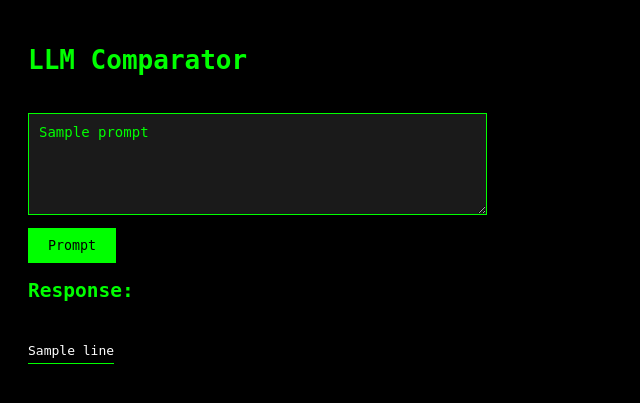
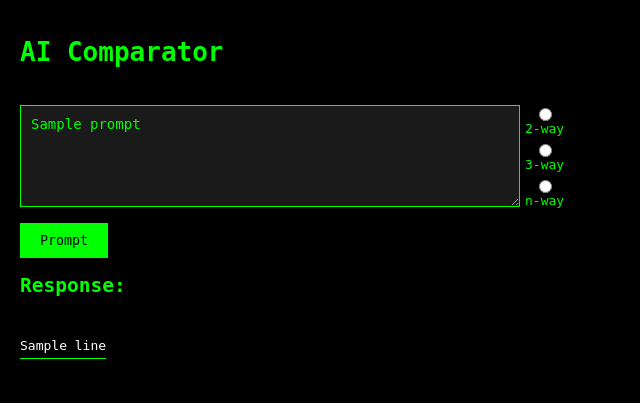
Before and after one commit to andrekramer/triskelion, a Flask app: template templates/index.html in a window 1280 px wide. Shown: the top 403 px of the page, without its empty margins (0-640 px from the left). Run offline with Flask 3, Linux system fonts and the light colour scheme; the template is opened without the code that fills it: most values are stand-ins (such as "Sample title", 1, 10 or a date in 2020).

Commit message:
comparion options in UI

```diff
--- a/app.py
+++ b/app.py
@@ -11,17 +11,28 @@ app = Flask(__name__)
 @app.route("/", methods=["GET", "POST"])
 async def index():
     if request.method == "POST":
-        input_text = request.form["text_input"]  # Get the text from the form
+        input_text = request.form["text_input"]
+        selected_comp = request.form.get("comp", "2")
+        print("selected comp " + selected_comp)
         if input_text is None or input_text.strip() == "":
-            return render_template("index.html")
-        response_lines = await process_text(input_text) # process the text
-        return render_template("index.html", response=response_lines, prompt=input_text) # Render the HTML page
-    return render_template("index.html") # renders the page on a GET request
+          return render_template("index.html", selected_comp=selected_comp)
+        response_lines = await process_prompt(input_text, selected_comp)
+        return render_template("index.html", response=response_lines, prompt=input_text, selected_comp=selected_comp) # Render the HTML page
+    return render_template("index.html", selected_comp="2") # renders the page on a GET request
 
 
-async def process_text(text):
-  result = await run_comparison(text, "n-way") # respond with a list of strings
+async def process_prompt(prompt, selected_comp):
+  match selected_comp:
+    case "0":
+      comp = "2-way"
+    case "1":
+      comp = "3-way"
+    case "2":
+       comp = "n-way"
+    case _:
+       comp = "none"
+  result = await run_comparison(prompt, comp) # respond with a list of strings
   return result
 
 if __name__ == "__main__":
-    app.run(debug=False)
+    app.run(debug=True)
--- a/templates/index.html
+++ b/templates/index.html
@@ -4,17 +4,33 @@
 <head>
     <title>AI Model Comparator</title>
     <style>
-        body {
-            background-color: black;
-            color: white;
-            font-family: monospace;
-            padding: 20px;
-        }
         h1, h2 {
             color: #00ff00;
         }
         form {
             margin-top: 20px;
+        }
+        body {
+            background-color: black;
+            color: white;
+            font-family: monospace;
+            margin: 0; /* Remove default body margin */
+            padding: 20px; /* Add some padding around content */
+        }
+        .terminal-input-group {
+            display: flex;
+            align-items: flex-start; /* Align items at the top */
+            margin: 0px; /* Add some margin */
+        }
+        .terminal-radio-group {
+            display: flex;
+            flex-direction: column; /* Stack radio buttons vertically */
+            margin-top: 0px; /* Add margin above radio group */
+            margin-left: 5px;
+        }
+        .terminal-radio-group label {
+            margin-bottom: 5px;
+            color: lime;
         }
         textarea {
             background-color: #1a1a1a;
@@ -28,13 +44,13 @@
             max-width: 500px; /* Set max width */
         }
         button {
-             background-color: #00ff00;
+            background-color: #00ff00;
             color: black;
             border: none;
             padding: 10px 20px;
             cursor: pointer;
             font-family: monospace;
-             margin-top: 10px;
+            margin-top: 10px;
         }
         button:hover {
             background-color: #00cc00; /* slightly darker green on hover */
@@ -42,7 +58,7 @@
         ul {
             list-style-type: none;
             padding: 0;
-             margin-top: 20px;
+            margin-top: 20px;
         }
         li {
              border-bottom: 1px solid #00ff00; /* Separator */
@@ -54,16 +70,22 @@
           flex-direction: column;
           align-items: flex-start;
           width: 100%;
-           max-width: 500px; /* Set max width */
+          max-width: 800px; /* Set max width */
          }
-
     </style>
 </head>
 <body>
   <div class="container">
-    <h1>LLM Comparator</h1>
+    <h1>AI Comparator</h1>
     <form method="post">
-        <textarea name="text_input" rows="5" cols="50">{{ prompt }}</textarea><br>
+        <div class="terminal-input-group">
+            <textarea name="text_input" rows="5" cols="60">{{ prompt }}</textarea>
+            <div class="terminal-radio-group">
+                <input type="radio" id="2-way" name="comp" value="0" {% if selected_comp == "0" %} checked {% endif %}><label for="2-way">2-way</label>
+                <input type="radio" id="3-way" name="comp" value="1" {% if selected_comp == "1" %} checked {% endif %}><label for="3-way">3-way</label>
+                <input type="radio" id="n-way" name="comp" value="2" {% if selected_comp == "2" %} checked {% endif %}><label for="n-way">n-way</label>
+            </div>
+        </div>
         <button type="submit">Prompt</button>
     </form>
 
```
